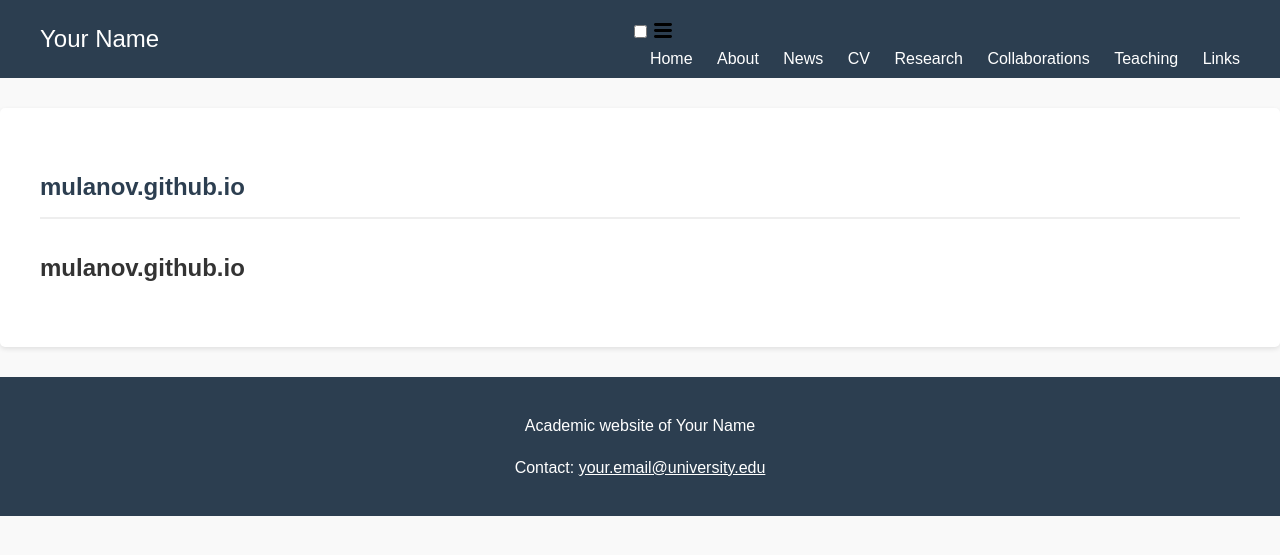
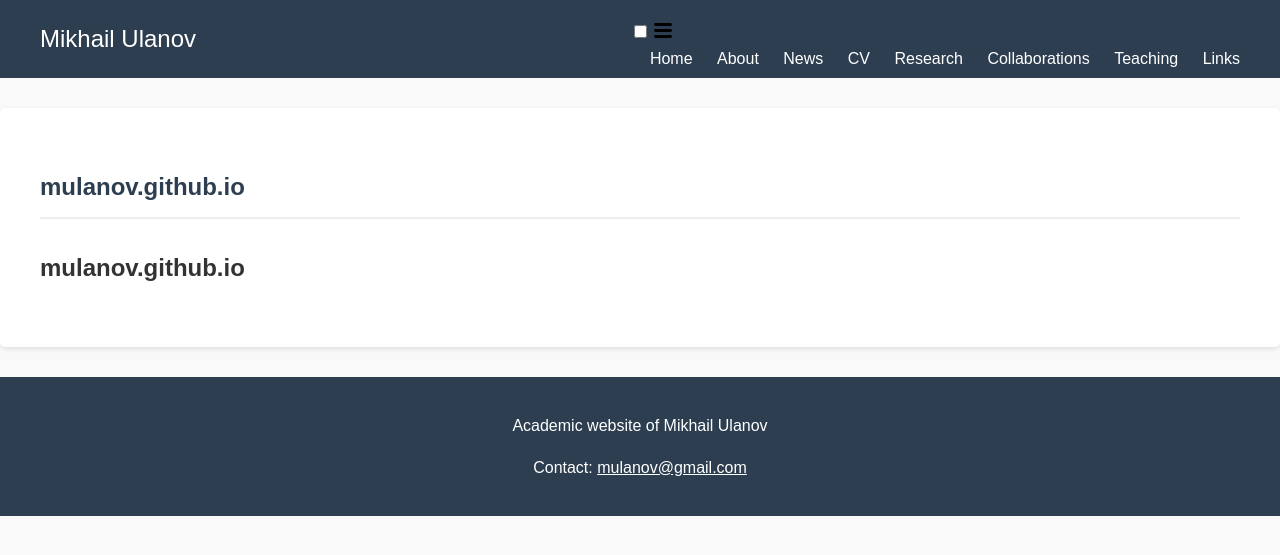
Before and after one commit to mulanov/mulanov.github.io, a Jekyll site: the page built from README.md, in a window 1280 px wide. Shown: the top 555 px of the page. Built offline with Jekyll 4.4.1, drawn with Linux system fonts in a browser that asks for light colours; our own code applies the rules of GitHub Pages for plain Markdown files.

Commit message:
Fixed Jekyll config

```diff
--- a/_config.yml
+++ b/_config.yml
@@ -1,10 +1,10 @@
 # Site Settings
-title: "Your Name"
-email: "your.email@university.edu"
-description: "Academic website of Your Name"
+title: "Mikhail Ulanov"
+email: "mulanov@gmail.com"
+description: "Academic website of Mikhail Ulanov"
 baseurl: ""
-url: "https://your-username.github.io"
-github_username: your-username
+url: "https://mulanov.github.io"
+github_username: mulanov
 
 # Build settings
 markdown: kramdown
```
